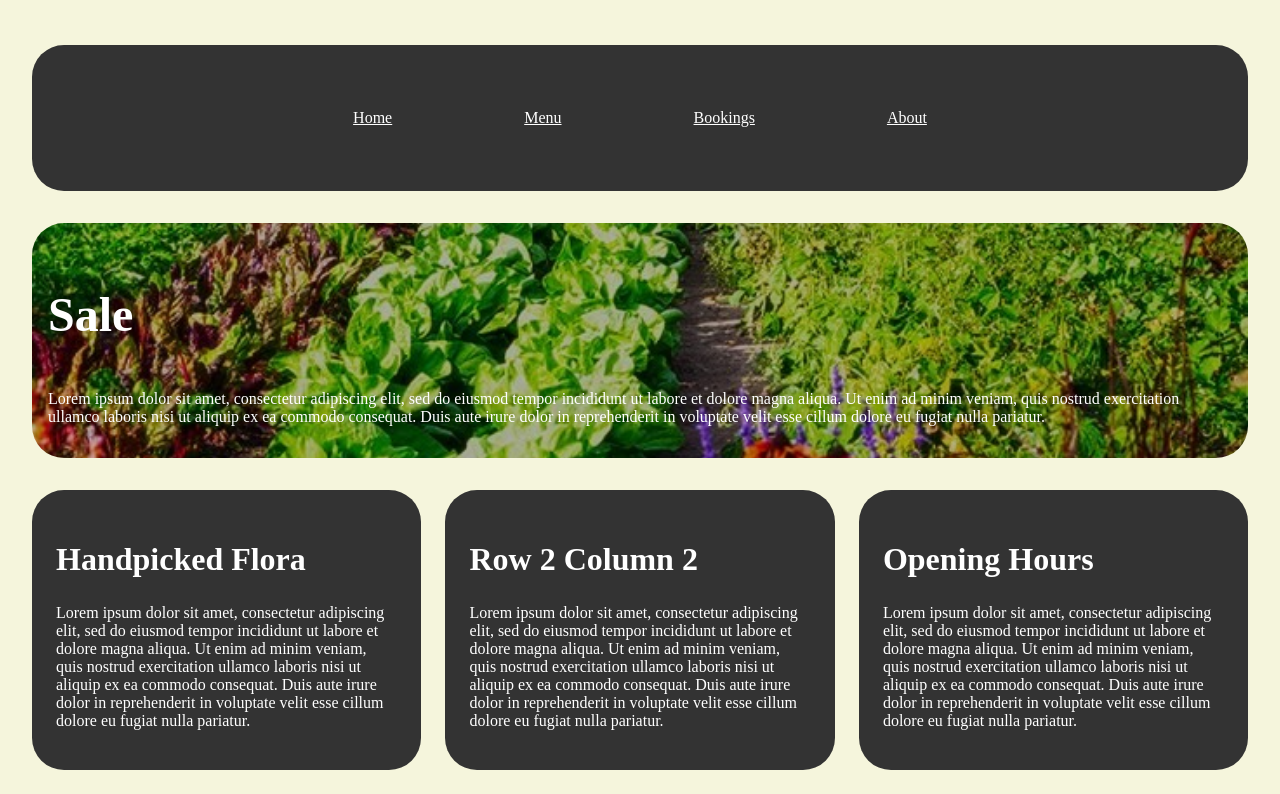
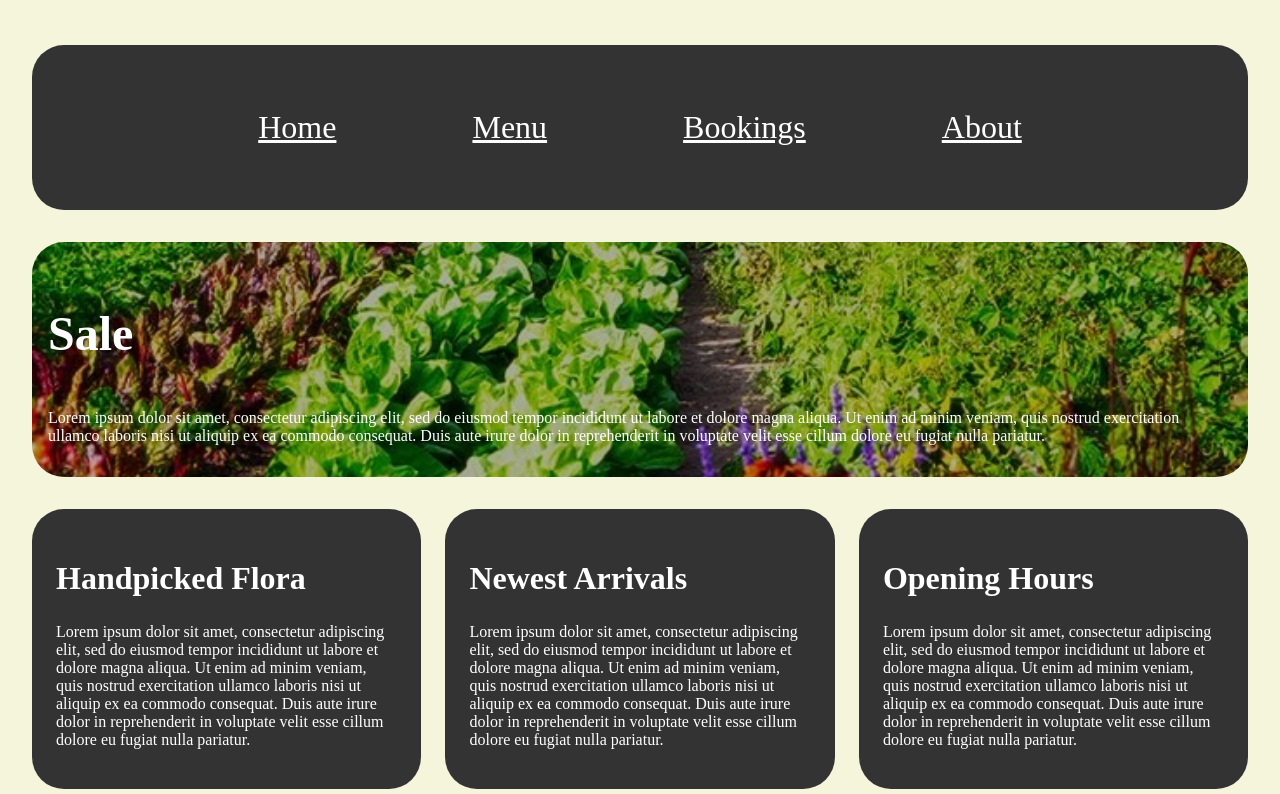
Before and after one commit to t-leonhardt/Lucky-Shrub, a plain HTML site: page index.html in a window 1280 px wide. Shown: the part 419-1213 px from the top of the page. Drawn offline with Linux system fonts and the light colour scheme.

Commit message:
Added title for second column and chnaged text size of nav bar

```diff
--- a/index.html
+++ b/index.html
@@ -34,7 +34,7 @@
                 <p>Lorem ipsum dolor sit amet, consectetur adipiscing elit, sed do eiusmod tempor incididunt ut labore et dolore magna aliqua. Ut enim ad minim veniam, quis nostrud exercitation ullamco laboris nisi ut aliquip ex ea commodo consequat. Duis aute irure dolor in reprehenderit in voluptate velit esse cillum dolore eu fugiat nulla pariatur.</p>
             </article>
             <article class="Column">
-                <h2>Row 2 Column 2</h2>
+                <h2>Newest Arrivals</h2>
                 <p>Lorem ipsum dolor sit amet, consectetur adipiscing elit, sed do eiusmod tempor incididunt ut labore et dolore magna aliqua. Ut enim ad minim veniam, quis nostrud exercitation ullamco laboris nisi ut aliquip ex ea commodo consequat. Duis aute irure dolor in reprehenderit in voluptate velit esse cillum dolore eu fugiat nulla pariatur.</p>
             </article>
             <article class="Column">
--- a/styles.css
+++ b/styles.css
@@ -34,6 +34,7 @@ nav ul{
     padding: 0vw;
     background-color: #333333;
     border-radius: 2rem;
+    font-size: 2rem;
 }
 
 nav li{
```
